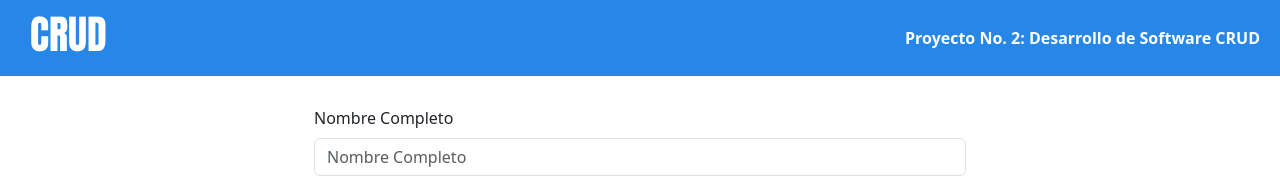
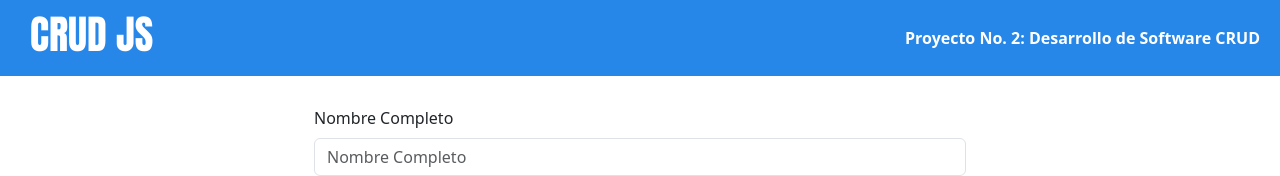
Before and after one commit to JosueRomero3/Proyecto-CRUD-Ucamp, a plain HTML site: page Proyecto 2/index.html in a window 1280 px wide. Shown: the top 176 px of the page. Drawn offline with nearby package versions, Linux system fonts and the light colour scheme.

Commit message:
De nuevo el logo

```diff
--- a/Proyecto 2/index.html
+++ b/Proyecto 2/index.html
@@ -15,7 +15,7 @@
   <body>
     <header class="contenedor">
         <div class="contenedor-2">
-            <h1>CRUD</h1>
+            <h1>CRUD JS</h1>
             <p><b>Proyecto No. 2: Desarrollo de Software CRUD</b></p>
         </div>
     </header>
```
